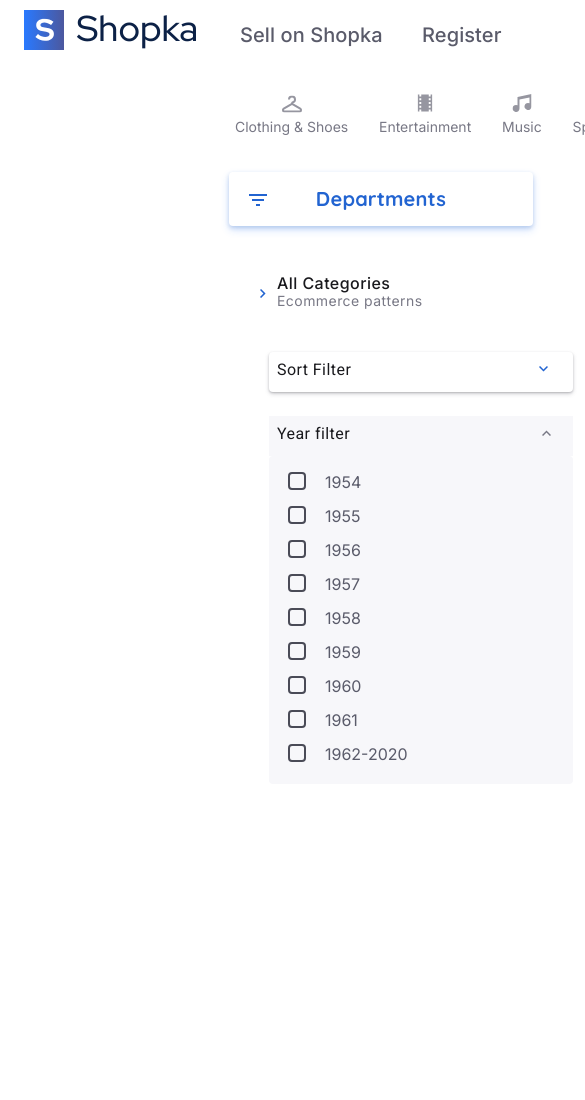
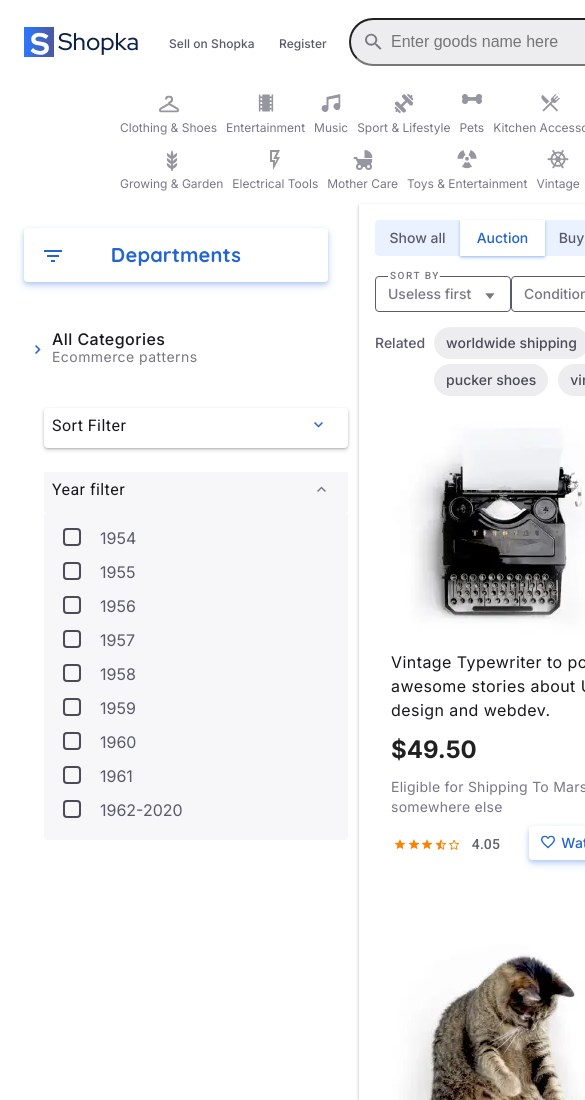
Before and after one commit to MakarenkoS/Eccomerce, a plain HTML site: page index.html in a window 390 px wide. Shown: the top 1100 px of the page, 585 px wide, since content can reach past the window. Drawn offline with Linux system fonts and the light colour scheme.

Commit message:
Add media for resolution less then 1920px

```diff
--- a/css/styles.css
+++ b/css/styles.css
@@ -245,12 +245,43 @@
   -webkit-justify-content: space-between;
           justify-content: space-between;
 }
+.cards {
+  display: -webkit-flex;
+  display: flex;
+}
+
 .cards__list {
   display: grid;
   grid-template-columns: repeat(4, 259px);
   grid-template-rows: repeat(4, 472px);
   grid-row-gap: 16px;
   grid-column-gap: 10px;
+}
+
+@media (max-width: 1720px) {
+  .cards {
+    -webkit-justify-content: center;
+            justify-content: center;
+  }
+
+  .cards__list {
+    grid-gap: 10px;
+    grid-template-columns: repeat(3, 259px);
+  }
+}
+
+@media (max-width: 1200px) {
+  .cards {
+    -webkit-justify-content: start;
+            justify-content: start;
+    max-width: 650px;
+  }
+
+  .cards__list {
+    grid-template-columns: repeat(2, 259px);
+    margin-top: 30px;
+    grid-gap: 50px;
+  }
 }
 .cart-item {
   position: relative;
@@ -339,8 +370,6 @@
   text-align: center;
 }
 .categories {
-  width: 355px;
-  padding-left: 40px;
   font-family: "Inter";
 }
 
@@ -443,7 +472,6 @@
   display: none;
 }
 .condition-list {
-  width: 432px;
   display: -webkit-flex;
   display: flex;
   -webkit-flex-direction: row;
@@ -547,7 +575,7 @@
   outline: none;
 }
 .departments {
-  width: 355px;
+  max-width: 355px;
   padding-top: 24px;
 }
 
@@ -573,6 +601,20 @@
 
 .departments__categories {
   margin-top: 40px;
+  width: 355px;
+  padding-left: 40px;
+}
+
+@media (max-width: 1540px) {
+  .departments {
+    max-width: 335px;
+  }
+
+  .departments__categories {
+    margin-top: 40px;
+    width: 355px;
+    padding-left: 20px;
+  }
 }
 .filters {
   margin-top: 36px;
@@ -733,15 +775,92 @@
           align-items: flex-start;
 }
 
+.goods__related {
+  margin-top: 40px;
+  width: 100%;
+}
+
+.goods__condition {
+  max-width: 432px;
+}
+
 .goods__show-options {
-  width: 416px;
+  max-width: 416px;
 }
 
 .goods__cards {
   margin-top: 16px;
 }
+
+@media (max-width: 1540px) {
+  .goods {
+    width: 100%;
+  }
+
+  .goods__row-wrapper {
+    max-width: 800px;
+    -webkit-justify-content: center;
+            justify-content: center;
+  }
+
+  .goods__condition {
+    width: auto;
+    margin-right: 20px;
+  }
+
+  .goods__show-options {
+    width: auto;
+  }
+
+  .goods__related {
+    margin-top: 20px;
+  }
+}
+
+@media (max-width: 1192px) {
+  .goods__row-wrapper {
+    -webkit-flex-wrap: wrap;
+            flex-wrap: wrap;
+    -webkit-justify-content: space-between;
+            justify-content: space-between;
+  }
+
+  .goods__show-options {
+    -webkit-order: 1;
+            order: 1;
+    margin-bottom: 20px;
+  }
+
+  .goods__condition {
+    -webkit-order: 2;
+            order: 2;
+  }
+}
+
+@media (max-width: 980px) {
+  .goods {
+    max-width: 700px;
+    margin-top: 0;
+  }
+
+  .goods__row-wrapper {
+    -webkit-flex-wrap: wrap;
+            flex-wrap: wrap;
+  }
+
+  .goods__show-options {
+    -webkit-order: 1;
+            order: 1;
+    margin-bottom: 20px;
+  }
+
+  .goods__condition {
+    -webkit-order: 2;
+            order: 2;
+  }
+}
 .header {
-  width: 1920px;
+  max-width: 1920px;
   height: 68px;
   margin: 0 auto;
   padding: 0 16px;
@@ -749,8 +868,10 @@
   display: flex;
   -webkit-flex-direction: row;
           flex-direction: row;
-  -webkit-align-items: baseline;
-          align-items: baseline;
+  -webkit-align-items: center;
+          align-items: center;
+  -webkit-justify-content: space-between;
+          justify-content: space-between;
 }
 
 .header__logo {
@@ -758,8 +879,39 @@
 }
 
 .header__nav {
-  width: 1732px;
-  margin-left: 42px;
+  width: 1672px;
+}
+
+@media (max-width: 1540px) {
+  .header {
+    -webkit-justify-content: flex-start;
+            justify-content: flex-start;
+    width: auto;
+    max-width: 1480px;
+  }
+
+  .header__nav {
+    max-width: 1200px;
+    margin-left: 20px;
+  }
+}
+
+@media (max-width: 980px) {
+  .header {
+    width: 960px;
+    -webkit-align-items: center;
+            align-items: center;
+    -webkit-justify-content: flex-start;
+            justify-content: flex-start;
+  }
+
+  .header__nav {
+    margin-left: 30px;
+  }
+
+  .header__logo {
+    width: 115px;
+  }
 }
 .cssload-loader {
   position: relative;
@@ -896,6 +1048,8 @@
           flex-direction: row;
   -webkit-justify-content: space-between;
           justify-content: space-between;
+  -webkit-align-items: center;
+          align-items: center;
   -webkit-flex: 0 0 auto;
           flex: 0 0 auto;
 }
@@ -921,6 +1075,25 @@
   color: #0C2146;
   font-weight: 500;
 }
+
+@media (max-width: 980px) {
+  .logo__image-wrapper {
+    width: 30px;
+    height: 30px;
+    -webkit-justify-content: center;
+            justify-content: center;
+    -webkit-align-items: center;
+            align-items: center;
+  }
+
+  .logo__text {
+    font-family: "Red Hat Display";
+    font-size: 24px;
+    line-height: 24px;
+    color: #0C2146;
+    font-weight: 500;
+  }
+}
 .logo {
   display: -webkit-flex;
   display: flex;
@@ -928,6 +1101,8 @@
           flex-direction: row;
   -webkit-justify-content: space-between;
           justify-content: space-between;
+  -webkit-align-items: center;
+          align-items: center;
   -webkit-flex: 0 0 auto;
           flex: 0 0 auto;
 }
@@ -977,15 +1152,49 @@ body {
   margin: 0 auto;
   padding-left: 16px;
   margin-top: 16px;
-  width: 1510px;
+  max-width: 1480px;
   display: -webkit-flex;
   display: flex;
   -webkit-justify-content: space-between;
           justify-content: space-between;
 }
+
+@media (max-width: 1540px) {
+  .container {
+    width: auto;
+    max-width: 1480px;
+  }
+
+  .departments-and-goods-wrapper {
+    max-width: 1300px;
+  }
+}
+
+@media (max-width: 980px) {
+  .logo__image-wrapper {
+    width: 30px;
+    height: 30px;
+    -webkit-justify-content: center;
+            justify-content: center;
+    -webkit-align-items: center;
+            align-items: center;
+  }
+
+  .logo__text {
+    font-family: "Red Hat Display";
+    font-size: 24px;
+    line-height: 24px;
+    color: #0C2146;
+    font-weight: 500;
+  }
+
+  .container {
+    max-width: 960px;
+  }
+}
 .menu {
   padding: 0 12px;
-  width: 1490px;
+  max-width: 1490px;
   margin: 0 auto;
 }
 
@@ -1034,21 +1243,40 @@ body {
   color: #787885;
   padding-top: 5px;
 }
+
+@media (max-width: 1540px) {
+  .menu__list {
+    margin: 0 auto;
+    max-width: 1200px;
+    min-width: 700px;
+    margin-left: 100px;
+    -webkit-flex-wrap: wrap;
+            flex-wrap: wrap;
+    -webkit-justify-content: flex-start;
+            justify-content: flex-start;
+  }
+
+  .menu__item {
+    margin-right: 9px;
+  }
+
+  .menu__link {
+    font-size: 12px;
+  }
+}
 .nav {
   display: -webkit-flex;
   display: flex;
   -webkit-flex-direction: row;
           flex-direction: row;
-  -webkit-justify-content: flex-start;
-          justify-content: flex-start;
+  -webkit-justify-content: space-between;
+          justify-content: space-between;
   -webkit-align-items: center;
           align-items: center;
-  -webkit-flex: 0 0 auto;
-          flex: 0 0 auto;
 }
 
 .nav__list {
-  width: 364px;
+  max-width: 364px;
   list-style: none;
   padding: 0;
   margin: 0;
@@ -1078,7 +1306,59 @@ body {
 }
 
 .nav__user {
-  width: 282px;
+  min-width: 282px;
+}
+
+.nav__search {
+  max-width: 1030px;
+}
+
+@media (max-width: 1540px) {
+  .nav {
+    -webkit-justify-content: space-between;
+            justify-content: space-between;
+  }
+
+  .nav__list {
+    min-width: 180px;
+  }
+
+  .nav__item {
+    padding-right: 10px;
+  }
+
+  .nav__search {
+    -webkit-flex: 1 1 800px;
+            flex: 1 1 800px;
+    margin-right: 20px;
+  }
+
+  .nav__link {
+    font-size: 14px;
+  }
+}
+
+@media (max-width: 980px) {
+  .nav__list {
+    min-width: 180px;
+  }
+
+  .nav__link {
+    font-size: 12px;
+  }
+
+  .nav__item {
+    padding-right: 20px;
+  }
+
+  .nav__user {
+    width: 190px;
+  }
+
+  .nav__search {
+    -webkit-flex: 1 1 600px;
+            flex: 1 1 600px;
+  }
 }
 .rating {
   width: 122px;
@@ -1133,8 +1413,6 @@ body {
   background-size: cover;
 }
 .related {
-  margin-top: 40px;
-  width: 100%;
   display: -webkit-flex;
   display: flex;
   -webkit-justify-content: flex-start;
@@ -1184,13 +1462,28 @@ body {
 .related__item:hover {
   background-color: #cfcfd6;
 }
+
+@media (max-width: 1210px) {
+  .related__list {
+    max-width: 550px;
+    -webkit-flex-wrap: wrap;
+            flex-wrap: wrap;
+    -webkit-justify-content: flex-start;
+            justify-content: flex-start;
+    margin-top: -10px;
+  }
+
+  .related__item {
+    margin-right: 10px;
+    margin-top: 5px;
+  }
+}
 .search-form {
   position: relative;
-  width: 1030px;
-  display: -webkit-flex;
-  display: flex;
-  -webkit-justify-content: flex-start;
-          justify-content: flex-start;
+  display: -webkit-flex;
+  display: flex;
+  -webkit-justify-content: space-between;
+          justify-content: space-between;
   -webkit-align-items: center;
           align-items: center;
   -webkit-flex-direction: row;
@@ -1280,6 +1573,25 @@ body {
 
 .search-form__loader {
   margin-top: 20px;
+}
+
+@media (max-width: 1540px) {
+  .search-form__input {
+    width: 100%;
+    padding-left: 40px;
+    font-size: 16px;
+  }
+
+  .search-form__hint {
+    font-size: 14px;
+    margin-left: 10px;
+  }
+}
+
+@media (max-width: 1110px) {
+  .search-form__hint {
+    display: none;
+  }
 }
 .show-options {
   display: -webkit-flex;
@@ -1444,6 +1756,28 @@ body {
   display: none;
 }
 
+@media (max-width: 980px) {
+  .user {
+    min-width: 200px;
+  }
+
+  .user__button--login {
+    padding: 15px 8px;
+    font-size: 14px;
+    line-height: 10px;
+  }
+
+  .user__button--cart {
+    padding: 15px 8px;
+    font-size: 14px;
+    line-height: 10px;
+  }
+
+  .user__items-quantity--show {
+    right: 50px;
+  }
+}
+
 .visually-hidden:not(:focus):not(:active),
 input[type="checkbox"].visually-hidden,
 input[type="radio"].visually-hidden {
--- a/js/script.js
+++ b/js/script.js
@@ -1,27 +1,32 @@
 // Класс формы поиска
 class SearchForm {
   constructor(formElement) {
-    this.inputElement = formElement.querySelector('.search-form__input')
-    this.searchModal = formElement.querySelector('.search-form__modal-wrapper')
-    this.subject = formElement.querySelector('.search-form__subject') // span строки поиска
-    this.inputElement.addEventListener('search', (e)=> {
-      this.onInputSearch(e)
-    })
+    this.inputElement = formElement.querySelector(".search-form__input");
+    this.searchModal = formElement.querySelector(".search-form__modal-wrapper");
+    this.subject = formElement.querySelector(".search-form__subject"); // span строки поиска
+    this.inputElement.addEventListener("search", (e) => {
+      this.onInputSearch(e);
+    });
   }
 
   onInputSearch(e) {
-    this.searchModal.classList.remove('search-form__modal-wrapper--hidden')
 
-    this.subject.innerText = e.currentTarget.value
 
-// Показ модального окна поиска с задержкой
-    setTimeout( ()=> {
-      this.searchModal.classList.add('search-form__modal-wrapper--hidden')
-    }, 1500)
+    if (!!e.target.value) {
+      this.searchModal.classList.remove("search-form__modal-wrapper--hidden");
+
+      this.subject.innerText = e.currentTarget.value;
+
+      // Показ модального окна поиска с задержкой
+      setTimeout(() => {
+        this.searchModal.classList.add("search-form__modal-wrapper--hidden");
+      }, 1500);
+    }
   }
 }
 
-let searchForm = new SearchForm(document.querySelector('.search-form'));
+let searchForm = new SearchForm(document.querySelector(".search-form"));
+;
 
 // Класс для раскрывающегося дерева категорий
 class TreeList {
@@ -308,5 +313,6 @@ class Basket {
 
 
 
-const basket = new Basket(document.querySelector('.user'), document.querySelector('.cards__list'));
+const basket = new Basket(document.querySelector('.user'), document.querySelector('.cards__list'))
+console.log(window.screen.width)
 ;
```
Also changed, not shown: index.html (+3 -3 lines), css/styles.min.css, js/script.min.js.
